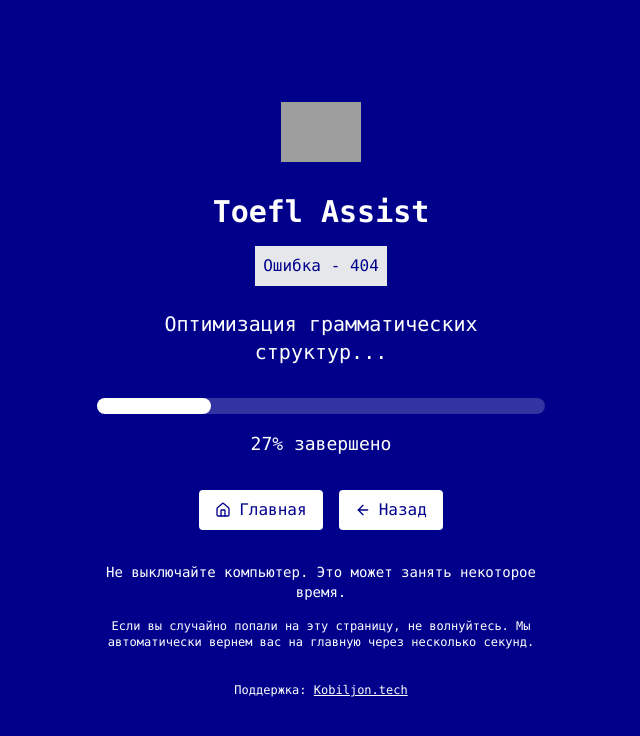
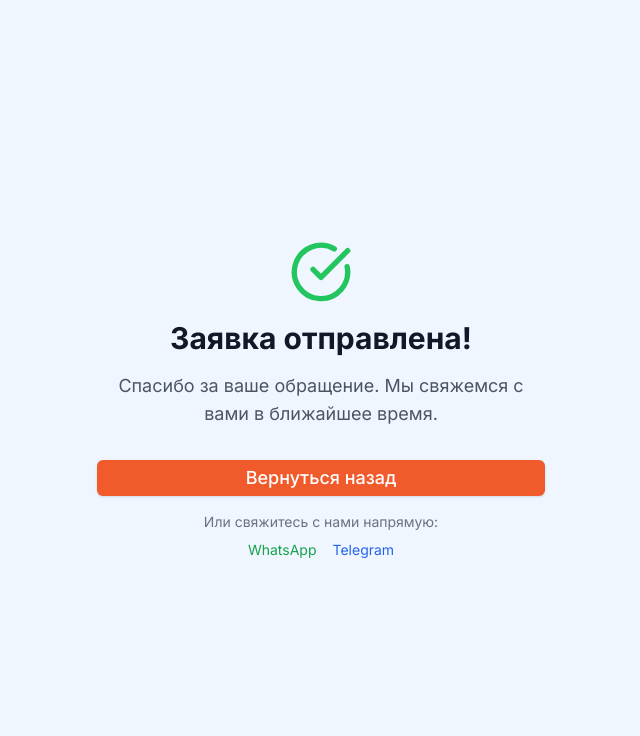
Before and after one commit to muhammadov-q/toeflassist, a Next.js app: page /success in a window 1280 px wide. Before the commit this address had no page. Shown: the top 736 px of the page, without its empty margins (319-959 px from the left). Built offline with nearby package versions, Linux system fonts and the light colour scheme; grey boxes are pictures that could not be loaded.

Commit message:
Add success page on submit

```diff
--- /dev/null
+++ b/app/success/page.tsx
@@ -0,0 +1,58 @@
+"use client"
+
+import { Button } from "@/components/ui/button"
+import { CheckCircle } from "lucide-react"
+import { useRouter } from "next/navigation"
+
+export default function ContactSuccess() {
+  const router = useRouter()
+
+  const handleBackClick = () => {
+    router.back()
+  }
+
+  return (
+    <div className="min-h-screen flex items-center justify-center px-4 sm:px-6 lg:px-8">
+      <div className="max-w-md w-full text-center">
+        <div className="mb-8">
+          <CheckCircle className="mx-auto h-16 w-16 text-green-500 mb-4" />
+          <h1 className="text-3xl font-bold text-gray-900 dark:text-white mb-4">Заявка отправлена!</h1>
+          <p className="text-lg text-gray-600 dark:text-gray-300 mb-8">
+            Спасибо за ваше обращение. Мы свяжемся с вами в ближайшее время.
+          </p>
+        </div>
+
+        <div className="space-y-4">
+          <Button
+            onClick={handleBackClick}
+            className="w-full bg-[#F15A2B] hover:bg-[#d94d22] text-white font-medium py-3 text-lg"
+          >
+            Вернуться назад
+          </Button>
+
+          <div className="text-sm text-gray-500 dark:text-gray-400">
+            <p>Или свяжитесь с нами напрямую:</p>
+            <div className="flex justify-center space-x-4 mt-2">
+              <a
+                href="https://wa.me/+996555005515"
+                target="_blank"
+                rel="noopener noreferrer"
+                className="text-green-600 hover:text-green-700"
+              >
+                WhatsApp
+              </a>
+              <a
+                href="https://t.me/toeflassist"
+                target="_blank"
+                rel="noopener noreferrer"
+                className="text-blue-600 hover:text-blue-700"
+              >
+                Telegram
+              </a>
+            </div>
+          </div>
+        </div>
+      </div>
+    </div>
+  )
+}
--- a/components/contact.tsx
+++ b/components/contact.tsx
@@ -1,13 +1,14 @@
 "use client"
 
 import type React from "react"
-
 import { useState } from "react"
+import { useRouter } from "next/navigation"
 import { Button } from "@/components/ui/button"
 import { Input } from "@/components/ui/input"
 import { PhoneIcon as WhatsappIcon, InstagramIcon, SendIcon, MailIcon } from "lucide-react"
 
 export default function Contact() {
+  const router = useRouter()
   const [formData, setFormData] = useState({
     name: "",
     phone: "",
@@ -32,9 +33,7 @@
     try {
       const botToken = "7213438831:AAEgN-2Dyym_LnGmT8OckC9bBVejT7I77qM"
       const chatId = "6066584454"
-
-      const message = `
-New Contact Form Submission:
+      const message = `New Contact Form Submission:
 👤 Name: ${formData.name}
 📱 Phone: ${formData.phone}
 💬 Telegram: @${formData.telegram}
@@ -56,17 +55,8 @@
       const data = await response.json()
 
       if (data.ok) {
-        setNotification({
-          show: true,
-          type: "success",
-          message: "Заявка отправлена! Мы свяжемся с вами в ближайшее время.",
-        })
-        setFormData({ name: "", phone: "", telegram: "" })
-
-        // Hide notification after 5 seconds
-        setTimeout(() => {
-          setNotification({ show: false, type: "", message: "" })
-        }, 5000)
+        // Redirect to success page instead of showing notification
+        router.push("/success")
       } else {
         throw new Error("Failed to send message to Telegram")
       }
@@ -77,7 +67,6 @@
         type: "error",
         message: "Ошибка отправки. Пожалуйста, попробуйте еще раз или свяжитесь с нами напрямую.",
       })
-
       // Hide notification after 5 seconds
       setTimeout(() => {
         setNotification({ show: false, type: "", message: "" })
@@ -132,6 +121,7 @@
             {notification.message}
           </div>
         )}
+
         <div className="grid grid-cols-1 md:grid-cols-2 gap-12 max-w-6xl mx-auto">
           <div>
             <h2 className="text-4xl sm:text-5xl font-bold mb-4 bg-gradient-to-r from-blue-600 to-purple-600 dark:from-blue-400 dark:to-purple-400 bg-clip-text text-transparent">
@@ -155,6 +145,7 @@
               ))}
             </div>
           </div>
+
           <form onSubmit={handleSubmit} className="space-y-6">
             <div>
               <label htmlFor="name" className="block text-[#1e3a8a] dark:text-white mb-2">
```
